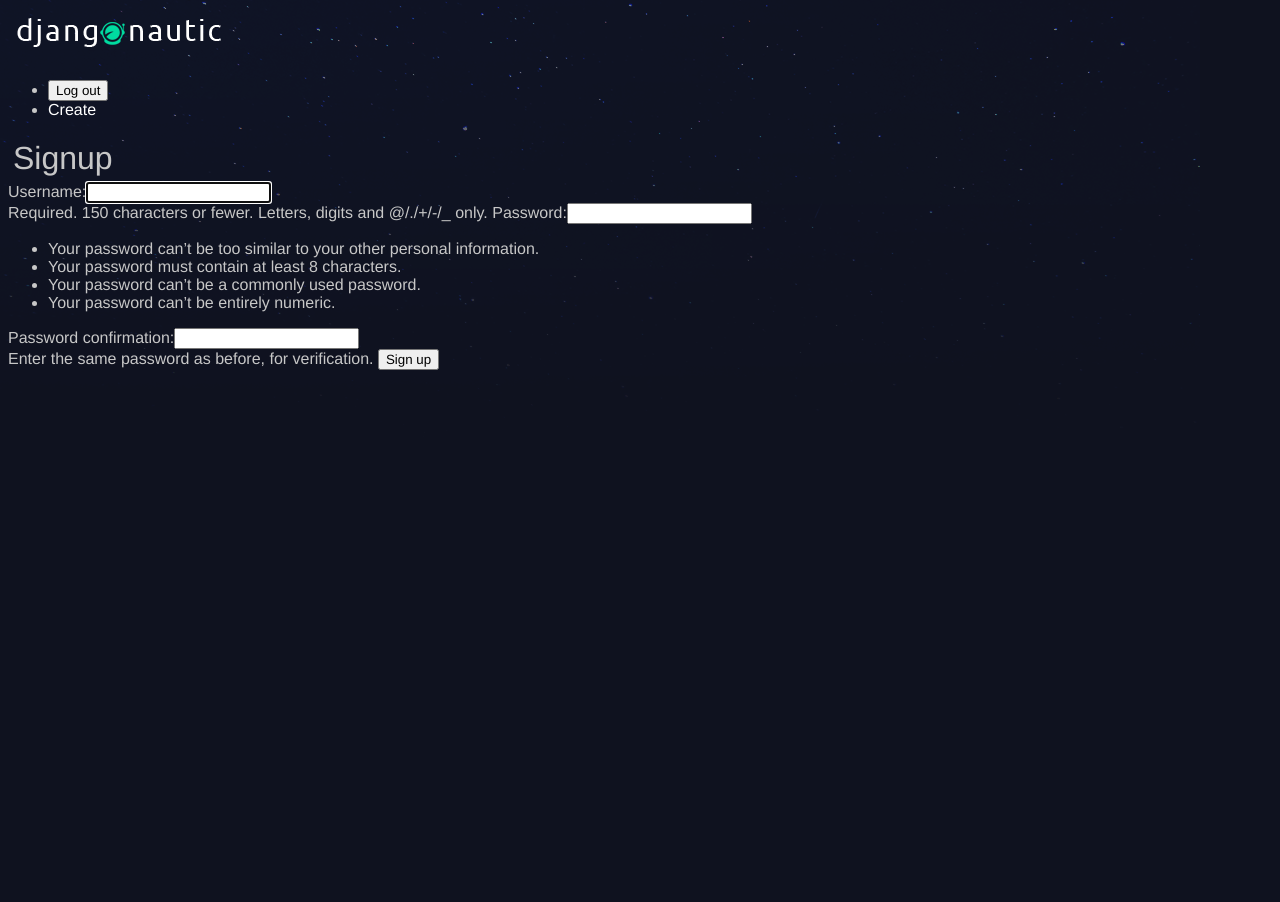
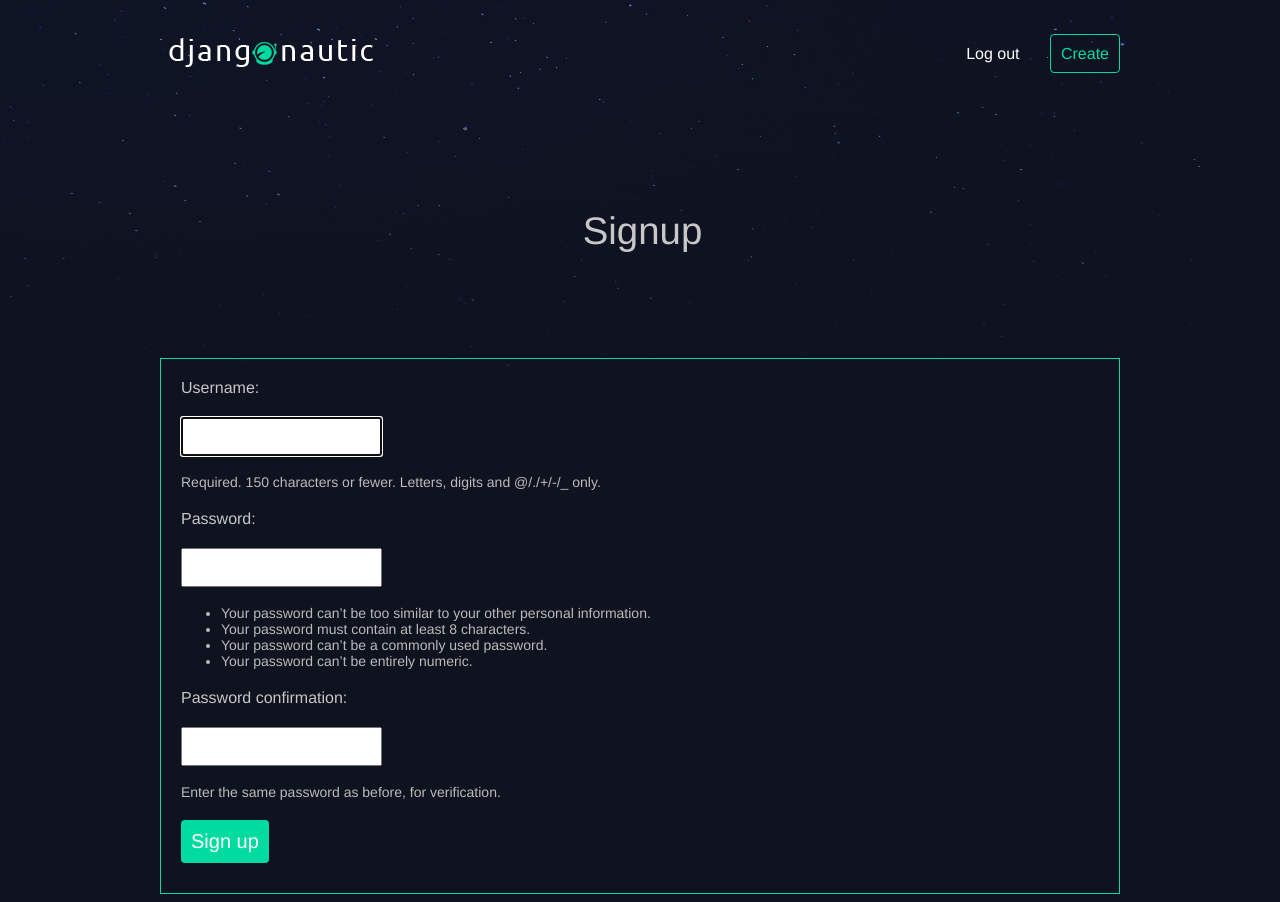
Before and after one commit to CJGutz/djangoTutorial, a Django app: page /accounts/ in a window 1280 px wide. Before the commit the page ends 373 px from the top, so only its background shows below. Run offline with Django 3.2, Linux system fonts and the light colour scheme; a user stored in the database is signed in.

Commit message:
from episode 32 styling

```diff
--- a/articles/templates/articles/article_detail.html
+++ b/articles/templates/articles/article_detail.html
@@ -4,10 +4,11 @@
 
 <div class="article-detail">
     <div class="article">
-        <img src="{{ article.thumbnail.url }}">
+        <img src="{{ article.thumbnail.url }}" class="thumbnail">
         <h2>{{ article.title }}</h2>
         <p>{{ article.body }}</p>
         <p>{{ article.date }}</p>
+        <p class="author">added by {{ article.author }}</p>
     </div>
 </div>
 
--- a/articles/templates/articles/article_list.html
+++ b/articles/templates/articles/article_list.html
@@ -9,6 +9,7 @@
             <h2><a href="{% url 'articles:detail' slug=article.slug %}">{{ article.title }}</a></h2>
             <p> {{ article.snippet }} </p>
             <p> {{ article.date }} </p>
+            <p class="author">added by {{ article.author }}</p>
         </div>
         {% endfor %}
     </div>
--- a/assets/styles.css
+++ b/assets/styles.css
@@ -25,3 +25,139 @@ a, a:hover, a:visited{
     color: #fff;
     text-decoration: none;
 }
+
+.wrapper{
+    max-width: 960px;
+    margin: 0 auto;
+}
+
+div.wrapper > h1{
+    text-align: center;
+    margin: 100px auto;
+    font-size: 2.4em
+}
+
+header{
+    display: grid;
+    grid-template-columns: 1fr 1fr;
+    padding: 20px 0;
+}
+
+nav{
+    justify-self: end;
+}
+
+nav li{
+    display: inline-block;
+    list-style-type: none;
+    margin-left: 20px;
+}
+
+nav button{
+    background: none;
+    color: #fff;
+    cursor: pointer;
+    border: 0;
+    font-size: 16px;
+}
+
+.articles{
+    display: grid;
+    grid-template-columns: 1fr 1fr 1fr;
+    grid-gap: 30px;
+}
+
+.article{
+    padding: 10px;
+    border: 1px solid #00dba0;
+    position: relative;
+    padding-bottom: 40px;
+}
+
+.article h2{
+    font-size: 1.2em;
+}
+
+.article .author{
+    padding: 10px;
+    background: #00dba0;
+    position: absolute;
+    right: 0;
+    bottom: 0;
+    margin: 0;
+    color: #0f121f;
+}
+
+.article-detail .article{
+    padding: 0;
+}
+
+.article-detail  .article img{
+    max-width: 100%;
+    max-height: 400px;
+}
+
+.article-detail  .article h2{
+    text-align: center;
+    margin: 20px auto;
+    font-size: 2em
+}
+
+.article-detail .article h3{
+    text-align: center;
+}
+
+.article-detail  .article p{
+    margin: 10px 20px
+}
+
+.thumbnail {
+    max-width: 100px;
+}
+
+.site-form {
+    margin-top: 60px;
+    border: 1px solid #00dba0;
+    padding: 20px;
+}
+
+.site-form input, .site-form textarea{
+    display: block;
+    margin: 20px 0 0px 0;
+    padding: 10px;
+}
+
+a.highlight{
+    border: 1px solid #00dba0;
+    padding: 10px;
+    border-radius: 4px;
+    color: #00dba0;
+}
+
+.helptext, .helptext ul{
+    margin: 0 auto 20px;
+    color: #bbb;
+    font-size: 14px;
+    display: block;
+}
+
+.errorlist li{
+    padding: 10px;
+    list-style-type: none;
+    border: 1px solid #FF5722;
+    margin: 10px 0;
+    color: #FF5722
+}
+
+.errorlist{
+    padding: 0;
+}
+
+.site-form input[type="submit"]{
+    background: #00dba0;
+    border: 0;
+    color: #fff;
+    font-size: 20px;
+    border-radius: 4px;
+    margin: 10px 0;
+}
```
Also changed, not shown: db.sqlite3.
